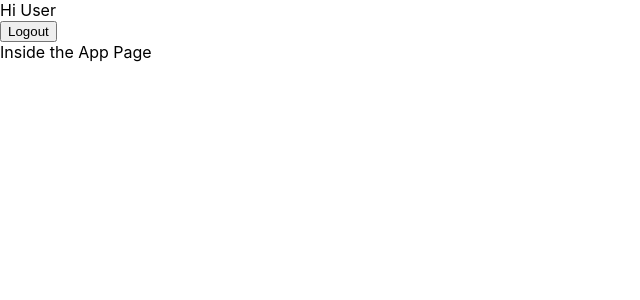
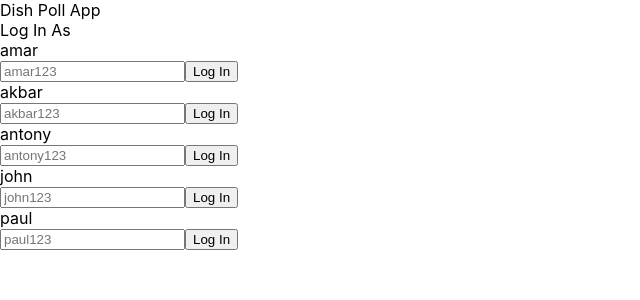
Before and after one commit to rawnakchourasia/food-rating-app, a React (Create React App) app: page / in a window 1280 px wide. Shown: the top 300 px of the page, without its empty margins (0-640 px from the left). Built offline with nearby package versions, Linux system fonts and the light colour scheme.

Commit message:
Login complete

```diff
--- a/src/actions/index.js
+++ b/src/actions/index.js
@@ -2,6 +2,7 @@
 export const ADD_ALL_USERS = 'ADD_ALL_USERS';
 export const ADD_ALL_DISHES = 'ADD_ALL_DISHES';
 export const LOG_OUT_USER = 'LOG_OUT_USER';
+export const LOG_IN_USER = 'LOG_IN_USER';
 
 // ACTION CREATORS
 export function addAllUsers(allUsers) {
@@ -24,3 +25,10 @@ export function logOutUser(userId) {
     userId: userId,
   };
 }
+
+export function logInUser(userId) {
+  return {
+    type: LOG_IN_USER,
+    userId: userId,
+  };
+}
--- a/src/components/App.js
+++ b/src/components/App.js
@@ -24,6 +24,7 @@ class App extends React.Component {
   render() {
     const { usersList, currentUserId, isLoggedIn } =
       this.props.store.getState();
+    // console.log(this.props.store.getState());
 
     return (
       <div className="app">
@@ -32,7 +33,11 @@ class App extends React.Component {
           currentUserId={currentUserId}
           dispatch={this.props.store.dispatch}
         />
-        {isLoggedIn ? <InsideApp /> : <Login />}
+        {isLoggedIn ? (
+          <InsideApp />
+        ) : (
+          <Login usersList={usersList} dispatch={this.props.store.dispatch} />
+        )}
       </div>
     );
   }
--- a/src/components/Login.js
+++ b/src/components/Login.js
@@ -1,8 +1,24 @@
 import React from 'react';
+import SingleUser from './SingleUser';
 
 class Login extends React.Component {
   render() {
-    return <div>Login Page</div>;
+    const { isLoggedIn, usersList, dispatch } = this.props;
+    console.log(usersList);
+    return (
+      <div>
+        <div>Log In As</div>
+        <div>
+          {usersList.map((user, index) => (
+            <SingleUser
+              user={user}
+              key={`users-${index}`}
+              dispatch={this.props.dispatch}
+            />
+          ))}
+        </div>
+      </div>
+    );
   }
 }
 
--- /dev/null
+++ b/src/components/SingleUser.js
@@ -0,0 +1,42 @@
+import React from 'react';
+import { logInUser } from '../actions';
+// import dataInFlow from '../globalVariables';
+
+class SingleUser extends React.Component {
+  showPassInput = (id) => {
+    const { user } = this.props;
+    var pass = document.getElementsByClassName('getPass');
+    // console.log(pass[id - 1].value);
+    // console.log(id);
+
+    var receivedPass = pass[id - 1].value;
+    var storedPass = user.password;
+
+    if (receivedPass === storedPass) {
+      this.props.dispatch(logInUser(id));
+      console.log('Logging in');
+    } else {
+      alert('Please try again');
+    }
+  };
+
+  render() {
+    const { isLoggedIn, user } = this.props;
+
+    return (
+      <div>
+        <div>{user.username}</div>
+        <div>
+          <input
+            type="password"
+            className="getPass"
+            placeholder={user.password}
+          ></input>
+          <button onClick={() => this.showPassInput(user.id)}>Log In</button>
+        </div>
+      </div>
+    );
+  }
+}
+
+export default SingleUser;
--- /dev/null
+++ b/src/globalVariables.js
@@ -0,0 +1,32 @@
+const dataInFlow = {
+  hideLog: false,
+  onSelect: 'home',
+};
+
+// GETTING PROPERTIES
+Object.defineProperty(dataInFlow, 'getHideLog', {
+  get: function () {
+    return this.hideLog;
+  },
+});
+
+Object.defineProperty(dataInFlow, 'getOnSelect', {
+  get: function () {
+    return this.onSelect;
+  },
+});
+
+// SETTING PROPERTIES
+Object.defineProperty(dataInFlow, 'changeHideLog', {
+  set: function (value) {
+    this.hideLog = value;
+  },
+});
+
+Object.defineProperty(dataInFlow, 'changeOnSelect', {
+  set: function (value) {
+    this.onSelect = value;
+  },
+});
+
+export default dataInFlow;
--- a/src/reducers/index.js
+++ b/src/reducers/index.js
@@ -1,10 +1,15 @@
-import { ADD_ALL_USERS, ADD_ALL_DISHES, LOG_OUT_USER } from '../actions';
+import {
+  ADD_ALL_USERS,
+  ADD_ALL_DISHES,
+  LOG_OUT_USER,
+  LOG_IN_USER,
+} from '../actions';
 
 const initialUserDishesState = {
   usersList: [],
   dishesList: [],
-  isLoggedIn: true,
-  currentUserId: 2,
+  isLoggedIn: false,
+  currentUserId: 0,
 };
 
 export default function dishPoll(state = initialUserDishesState, action) {
@@ -22,11 +27,18 @@ export default function dishPoll(state = initialUserDishesState, action) {
         dishesList: action.allDishes,
       };
     case LOG_OUT_USER:
-      //   console.log('ACTION', action);
+      console.log('ACTION', action);
       return {
         ...state,
         isLoggedIn: false,
         currentUserId: 0,
+      };
+    case LOG_IN_USER:
+      console.log('ACTION', action);
+      return {
+        ...state,
+        isLoggedIn: true,
+        currentUserId: action.userId,
       };
     default:
       //   console.log('ACTION', action);
```
